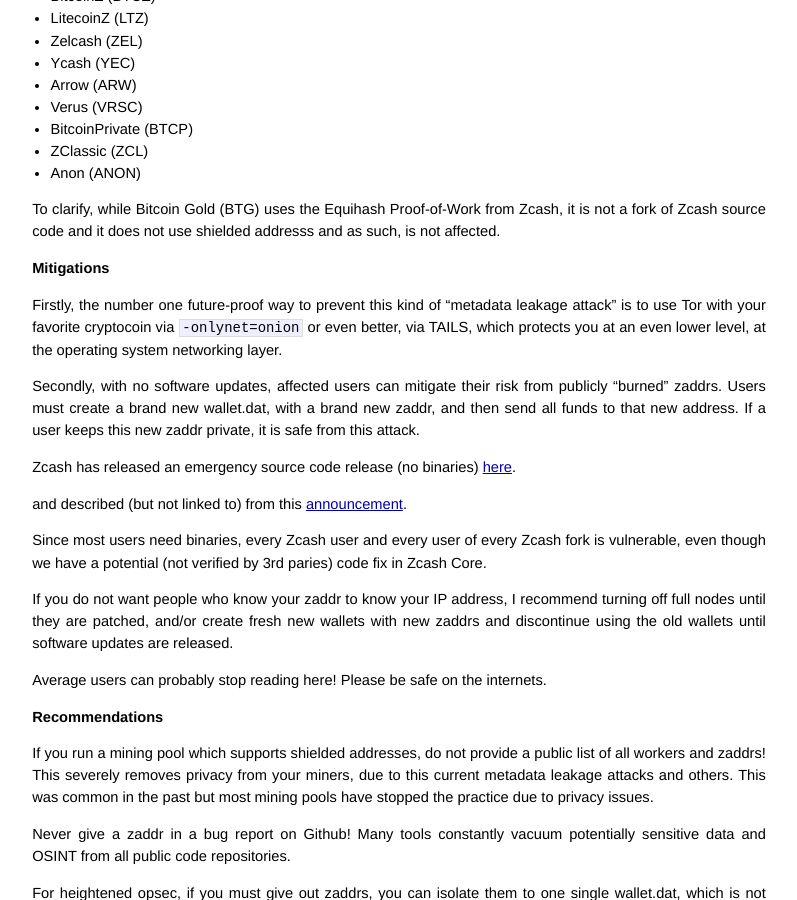
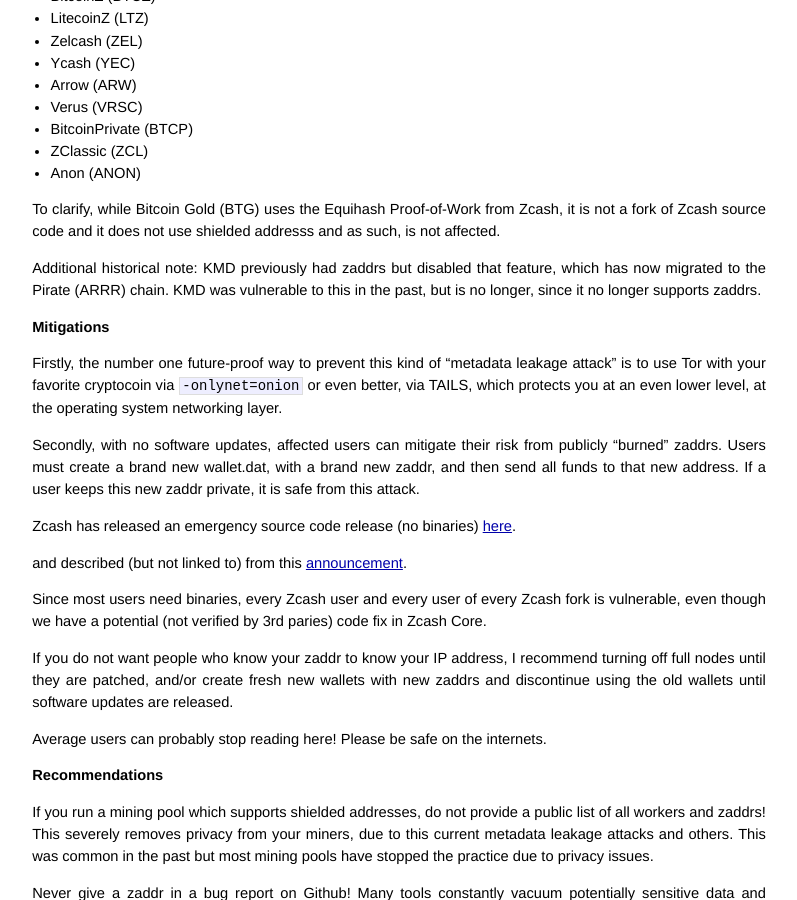
Before and after one commit to leto/leto.github.com, a Jekyll site: the page built from _posts/2019-10-01-zcash-metadata-leakage-cve-2019-16930.md, in a window 1280 px wide and 900 px high, scrolled down 2054 px. Shown: the whole window, without its empty margins (241-1038 px from the left). Built offline with Jekyll 4.4.1, drawn with Linux system fonts in a browser that asks for light colours; comment, search, counter and statistics services are not loaded.

Commit message:
add historical note about KMD

```diff
--- a/_posts/2019-10-01-zcash-metadata-leakage-cve-2019-16930.md
+++ b/_posts/2019-10-01-zcash-metadata-leakage-cve-2019-16930.md
@@ -70,6 +70,10 @@
 To clarify, while Bitcoin Gold (BTG) uses the Equihash Proof-of-Work from
 Zcash, it is not a fork of Zcash source code and it does not use shielded
 addresss and as such, is not affected.
+
+Additional historical note: KMD previously had zaddrs but disabled that
+feature, which has now migrated to the Pirate (ARRR) chain. KMD was vulnerable
+to this in the past, but is no longer, since it no longer supports zaddrs.
 
 # Mitigations
 
```
